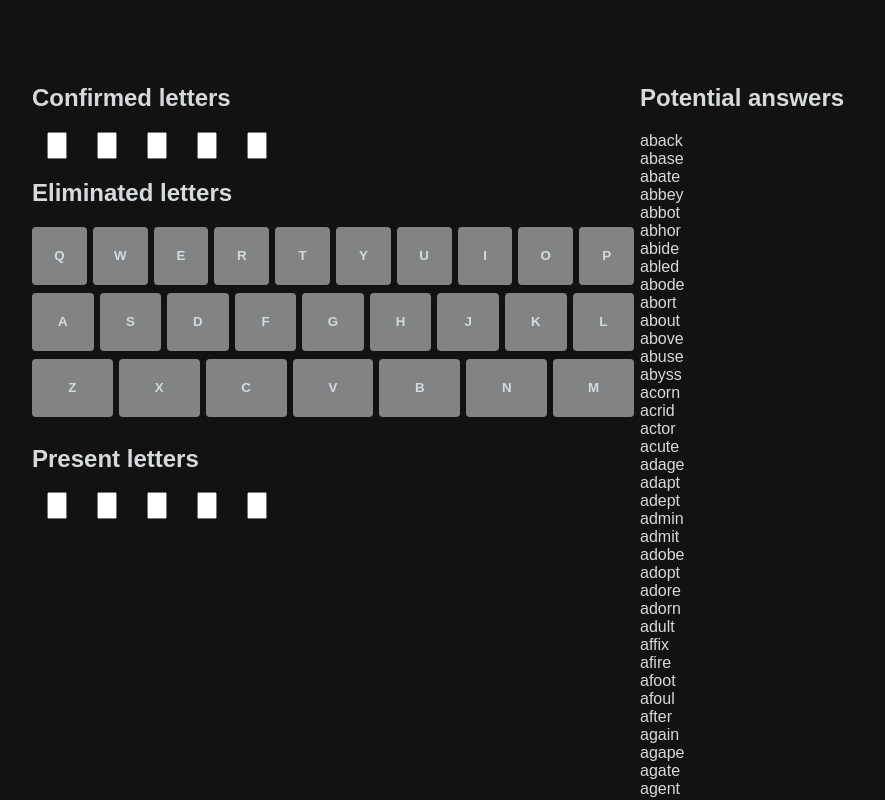
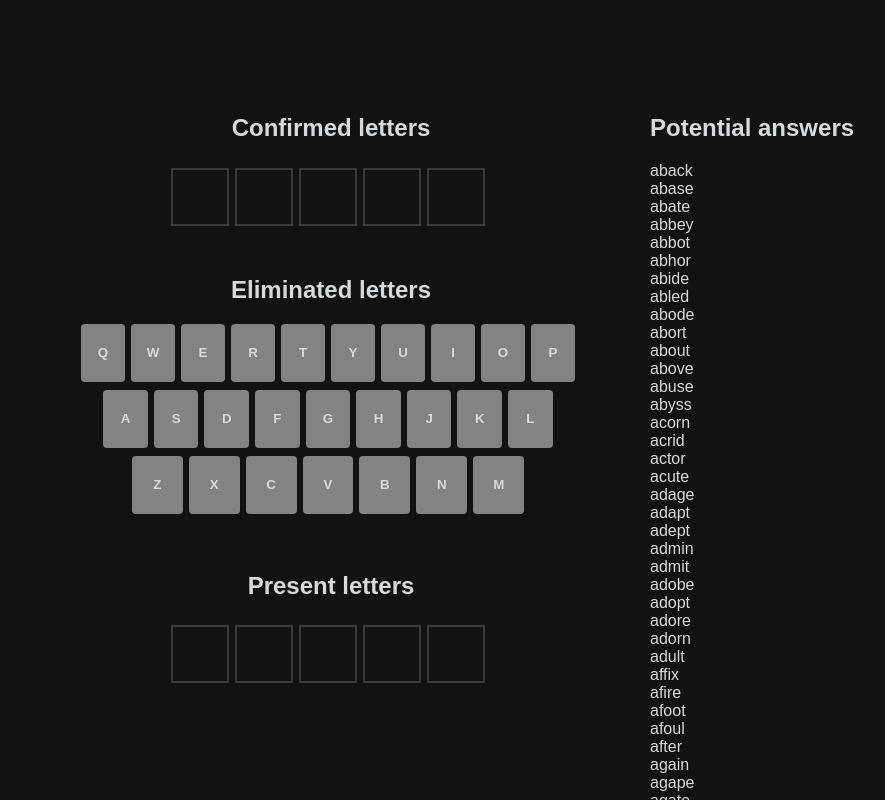
Before and after one commit to R467/wordle-helper, a Next.js app: page / in a window 1280 px wide. Shown: the top 800 px of the page, without its empty margins (0-885 px from the left). Built offline with nearby package versions, Linux system fonts and the light colour scheme.

Commit message:
Tidy up styles

```diff
--- a/src/components/ConfirmedLetters.js
+++ b/src/components/ConfirmedLetters.js
@@ -8,7 +8,7 @@ function ConfirmedLetters() {
 
 
     return (
-        <>
+        <div className="section">
             <h2>Confirmed letters</h2>
             <div className="confirmedLetters">
                 <ConfirmedLetter order={0} />
@@ -17,7 +17,7 @@ function ConfirmedLetters() {
                 <ConfirmedLetter order={3} />
                 <ConfirmedLetter order={4} />
             </div>
-        </>
+        </div>
     );
 }
 
--- a/src/components/Keyboard.js
+++ b/src/components/Keyboard.js
@@ -3,6 +3,7 @@ import KeyboardLetter from "./KeyboardLetter";
 function Keyboard() {
 
     return (
+        <div className="eliminatedLetters section">
             <div className="keyboard">
                 <h2>Eliminated letters</h2>
                 <div className="keyboardRow">
@@ -18,6 +19,7 @@ function Keyboard() {
                     <KeyboardLetter value="p"/>
                 </div>
                 <div className="keyboardRow">
+                    <div className="spacer half"></div>
                     <KeyboardLetter value="a"/>
                     <KeyboardLetter value="s"/>
                     <KeyboardLetter value="d"/>
@@ -27,8 +29,10 @@ function Keyboard() {
                     <KeyboardLetter value="j"/>
                     <KeyboardLetter value="k"/>
                     <KeyboardLetter value="l"/>
+                    <div className="spacer half"></div>
                 </div>
                 <div className="keyboardRow">
+                    <div className="spacer full"></div>
                     <KeyboardLetter value="z"/>
                     <KeyboardLetter value="x"/>
                     <KeyboardLetter value="c"/>
@@ -36,6 +40,8 @@ function Keyboard() {
                     <KeyboardLetter value="b"/>
                     <KeyboardLetter value="n"/>
                     <KeyboardLetter value="m"/>
+                    <div className="spacer full"></div>
+                </div>
             </div>
         </div>
     );
--- a/src/components/LayoutRight.js
+++ b/src/components/LayoutRight.js
@@ -3,7 +3,7 @@ import PotentialAnswers from './PotentialAnswers';
 
 function LayoutRight({ children }) {
     return (
-        <div className={styles.layoutRight }>
+        <div className={styles.layoutRight}>
             <h2>Potential answers</h2>
             <PotentialAnswers />
         </div>
--- a/src/components/PotentialAnswers.js
+++ b/src/components/PotentialAnswers.js
@@ -87,7 +87,7 @@ function PotentialAnswers() {
             .map(function(letter){
                 counter = counter + 1;
                 return (
-                    <div key={counter}>{letter}</div>
+                    <div key={counter} className="potentialWord">{letter}</div>
                 )
             })}
         </div>
--- a/src/components/PresentLetters.js
+++ b/src/components/PresentLetters.js
@@ -79,7 +79,7 @@ function PresentLetters() {
     });
 
     return (
-        <>
+        <div className="section">
             <h2>Present letters</h2>
 
             <div className="presentLetters">
@@ -98,7 +98,7 @@ function PresentLetters() {
                     })
                 }
             </div>
-        </>
+        </div>
     );
 
 }
--- a/styles/Home.module.css
+++ b/styles/Home.module.css
@@ -25,8 +25,13 @@
   flex-direction: column;
   flex-basis: 100%;
   flex: 1;
+  margin-left: 20px;
+  margin-top: 30px;
 }
 
+.layoutRight > h2 {
+  text-align: left;
+}
 
 .footer {
   display: flex;
--- a/styles/globals.css
+++ b/styles/globals.css
@@ -16,9 +16,13 @@ a {
   box-sizing: border-box;
 }
 
+h2 {
+  text-align: center;
+}
 
 .tile {
-  width: 50px;
+  margin-right: 6px;
+  margin-top: 6px;
   display: inline-flex;
   justify-content: center;
   align-items: center;
@@ -35,14 +39,34 @@ a {
 .confirmedLetters {
   display: flex;
   flex-direction: row;
+  justify-content: center;
+}
+
+.presentLetterRow {
+  display: flex;
+  justify-content: center;
 }
 
 .input {
   font-size: 18px;
-  width: 20px;
+  width: 58px;
+  height: 58px;
+  border: 2px solid #3a3a3c;
+  background-color: #121213;
+  color: #edeff1;
+  text-transform: uppercase;
+  text-align: center;
+  font-size: 30px;
 }
 
+.section {
+  margin-top: 30px;
+}
 
+.potentialWord {
+  display: flex;
+  justify-content: left;
+}
 
 button[data-state='eliminated'] {
     background-color: #3a3a3c;
@@ -59,11 +83,34 @@ button[data-state='present'] {
   color: #d7dadc;
 }
 
+.keyboard {
+  width: 500px;
+}
+
 .keyboardRow {
   display: flex;
   width: 100%;
   margin: 0 auto 8px;
   touch-action: manipulation;
+}
+
+.presentLetters {
+  display: flex;
+  justify-content: center;
+  flex-direction: column;
+}
+
+.eliminatedLetters {
+  display: flex;
+  justify-content: center;
+}
+
+.half {
+  flex: 0.5;
+}
+
+.full {
+  flex: 1;
 }
 
 button {
```
Lines whose indentation alone changed are shown as unchanged.
